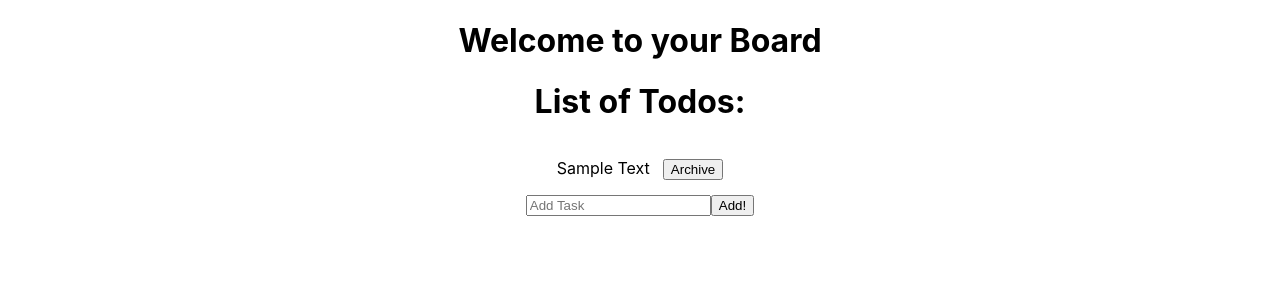
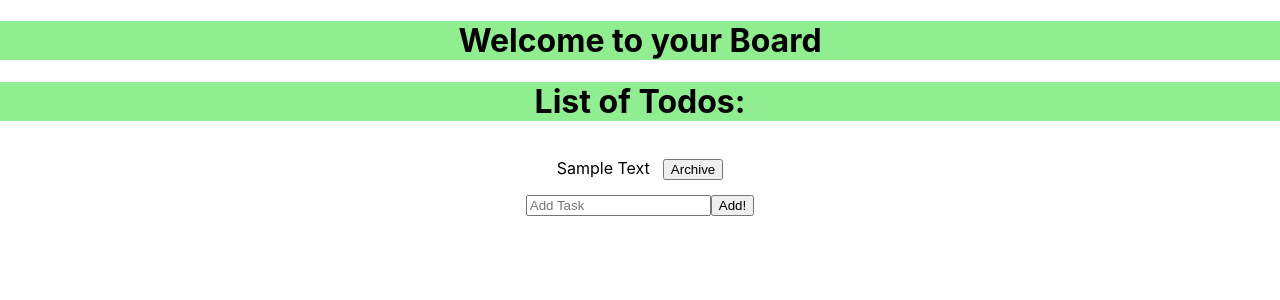
Before and after one commit to margueriteblair/Mock-Trello-Board, a React (Create React App) app: page / in a window 1280 px wide. Shown: the top 300 px of the page. Built offline with nearby package versions, Linux system fonts and the light colour scheme.

Commit message:
css styling

```diff
--- a/src/Components/Body.js
+++ b/src/Components/Body.js
@@ -8,7 +8,7 @@ export default function Body() {
     const [input, setInput] = useState()
     return (
         <div>
-            <h1>List of Todos:</h1>
+            <h1 style={{backgroundColor: "lightgreen"}}>List of Todos:</h1>
             {
                 list.map((value, index) => {
                     return (
--- a/src/Components/Navbar.js
+++ b/src/Components/Navbar.js
@@ -2,7 +2,7 @@ import React from 'react'
 
 export default function Navbar() {
     return (
-        <div>
+        <div style={{backgroundColor: "lightgreen", margin: 0}}>
             <h1>Welcome to your Board</h1>
         </div>
     )
```
